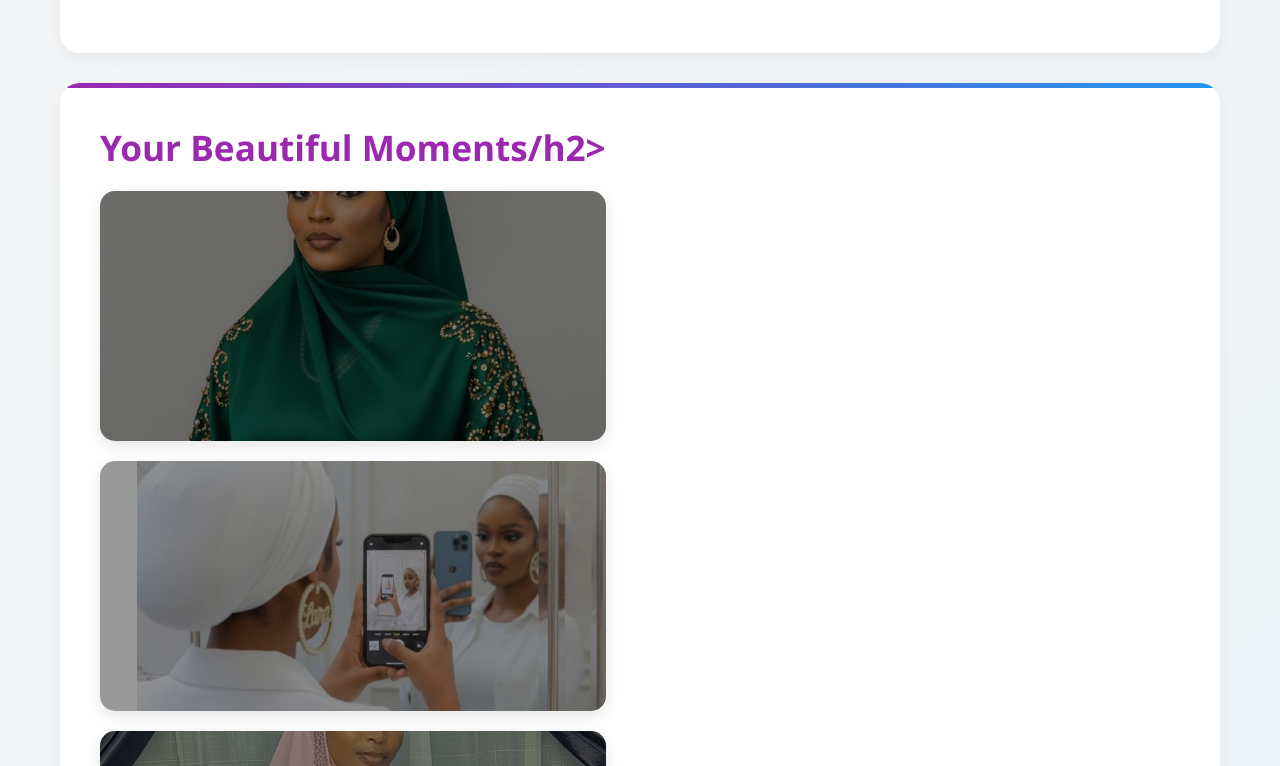
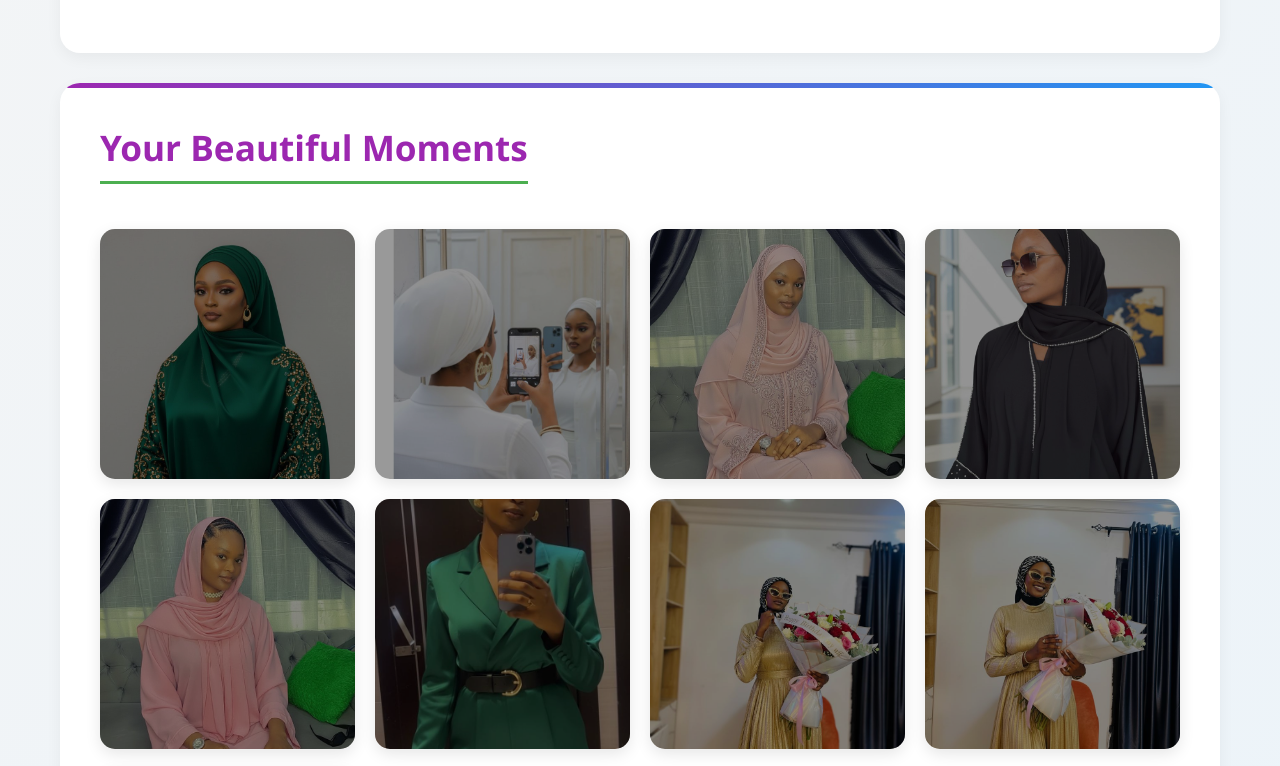
Before and after one commit to busa0019/hikmah, a plain HTML site: page index.html in a window 1280 px wide. Shown: the part 980-1746 px from the top of the page. Drawn offline with Linux system fonts and the light colour scheme.

Commit message:
Update index.html

```diff
--- a/index.html
+++ b/index.html
@@ -568,7 +568,7 @@
 
         <!-- Photo Gallery -->
         <section id="gallery">
-            <h2>Your Beautiful Moments/h2>
+            <h2>Your Beautiful Moments</h2>
             <div class="gallery">
                 <div class="photo" style="background-image: url('6.jpg')">
 
```
